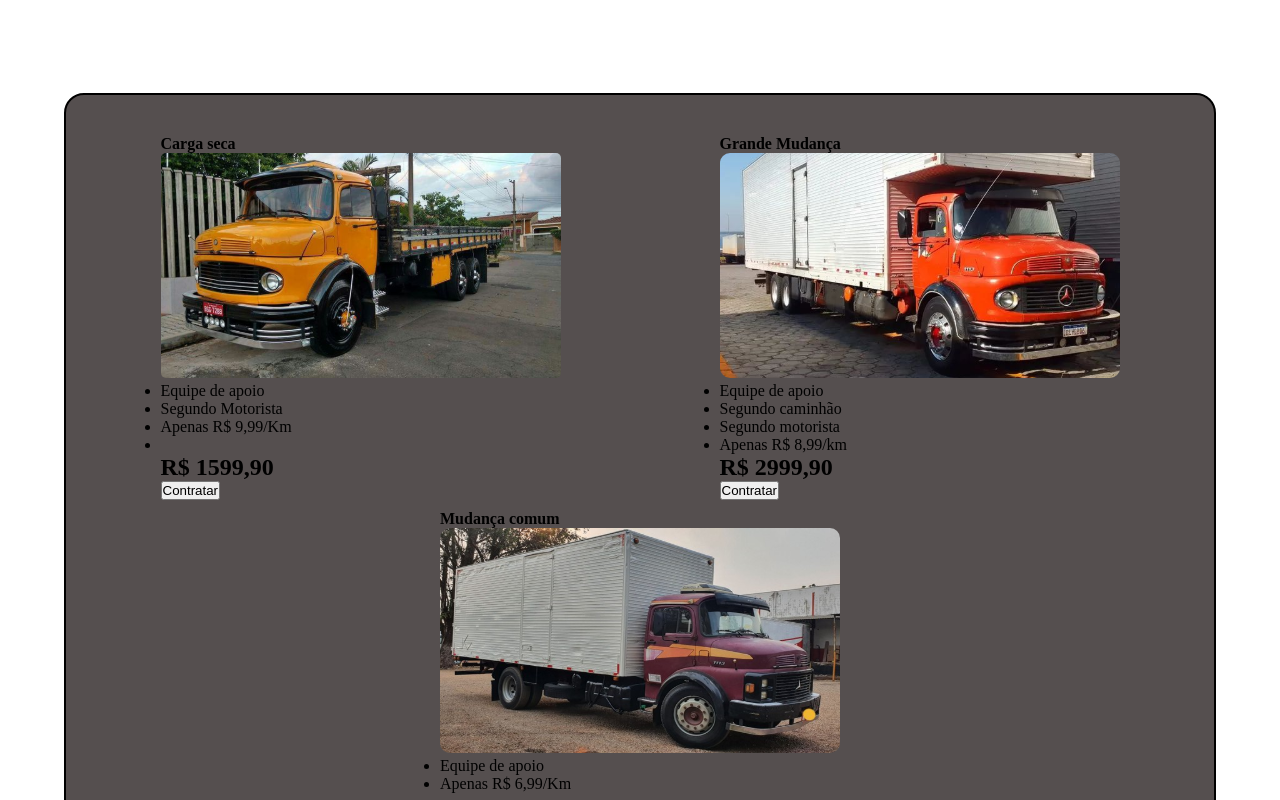
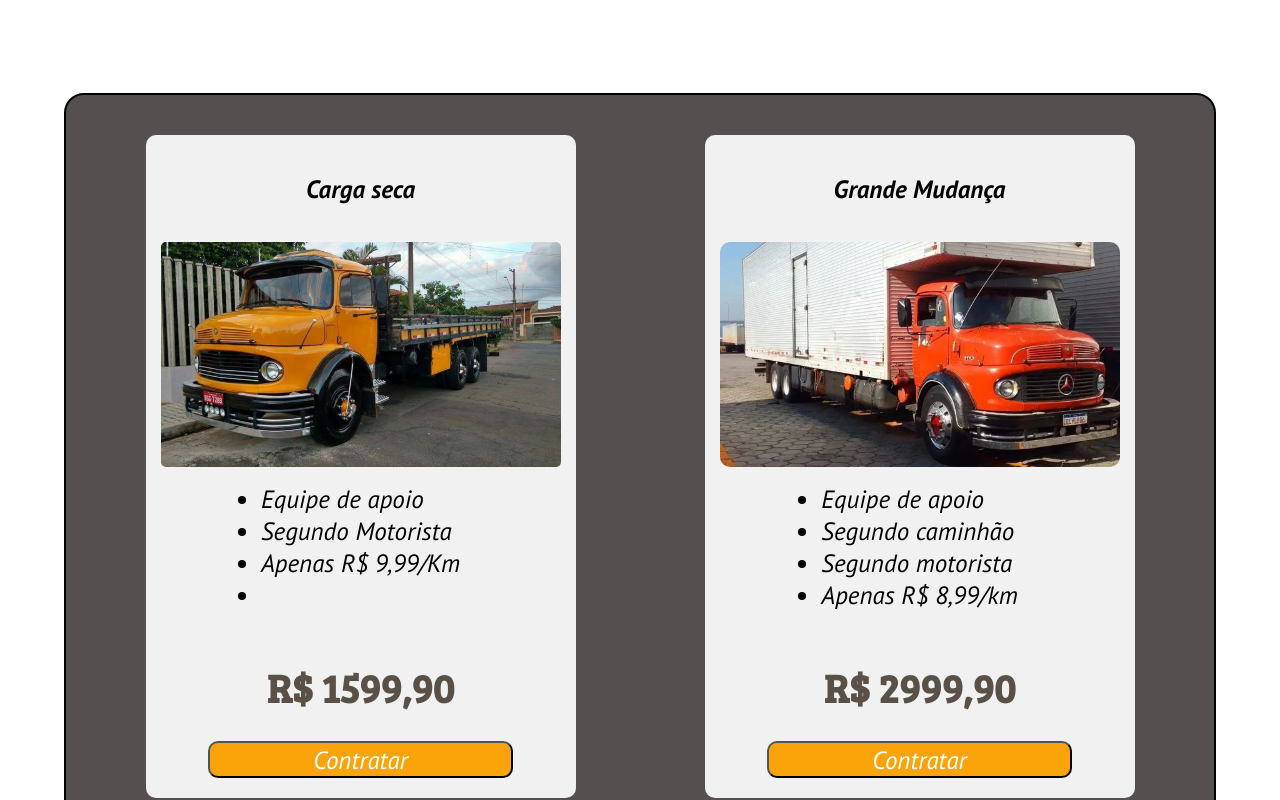
Before and after one commit to PauloBezz/ChangeBee, a React (Vite) app: page / in a window 1280 px wide. Shown: the part 2380-3180 px from the top of the page. Built offline with nearby package versions, Linux system fonts and the light colour scheme; a web font is replaced by a local one.

Commit message:
feat: CardPrice component style

```diff
--- a/src/components/Cards/CardPrice/styles.module.css
+++ b/src/components/Cards/CardPrice/styles.module.css
@@ -0,0 +1,60 @@
+@import url('https://fonts.googleapis.com/css2?family=Bree+Serif&family=PT+Sans:ital,wght@0,400;0,700;1,400;1,700&display=swap');
+
+
+.container{
+    width: fit-content;
+    height: 663px;
+    display: flex;
+    flex-direction: column;
+    align-items: center;
+    background-color: #F1F1F1;
+    padding: 38px 15px 20px 15px;
+    border-radius: 10px;
+}
+
+.title{
+    font-size: 25px;
+    font-family: 'PT Sans';
+    font-style: italic;
+    font-size: 25px;
+    margin-bottom: 37px;
+}
+
+.image{
+    display: 400px;
+    height: 225px;
+    margin-bottom: 16px;
+}
+
+.list{
+    font-size: 25px;
+    margin-bottom: 25px;
+    font-family: 'PT Sans';
+    font-style: italic;
+    font-size: 25px;
+}
+
+.price{
+    display: flex;
+    margin-top: 24px;
+    font-size: 40px;
+    font-family: 'Bree serif';
+    color: #595047;
+
+}
+
+.btnContract{
+    display: flex;
+    width: 305px;
+    height: 61px;
+    align-items: center;
+    justify-content: center;
+    background-color: #FBA409;
+    border-radius: 10px;
+
+    color: white;
+    font-family: 'PT Sans';
+    font-style: italic;
+    font-size: 25px;
+    margin-top: 27px;
+}
```
